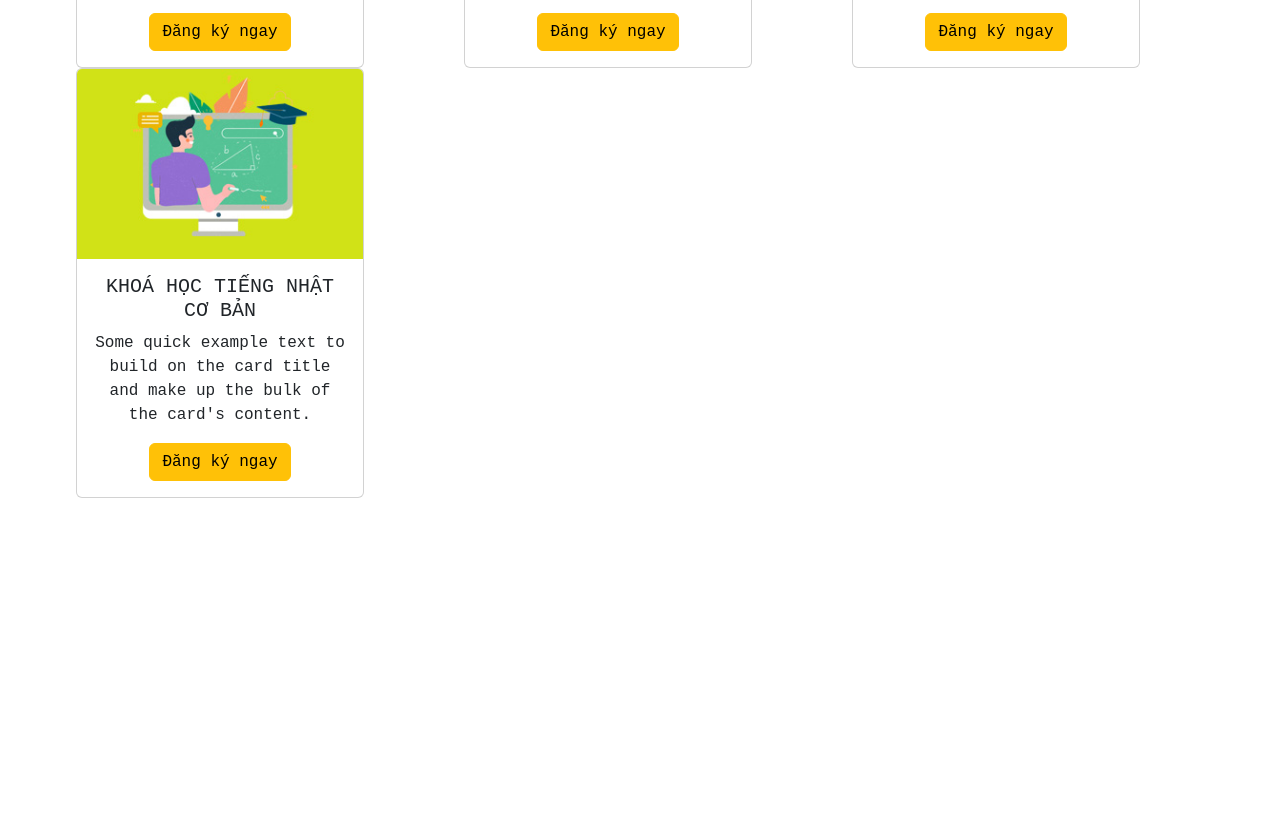
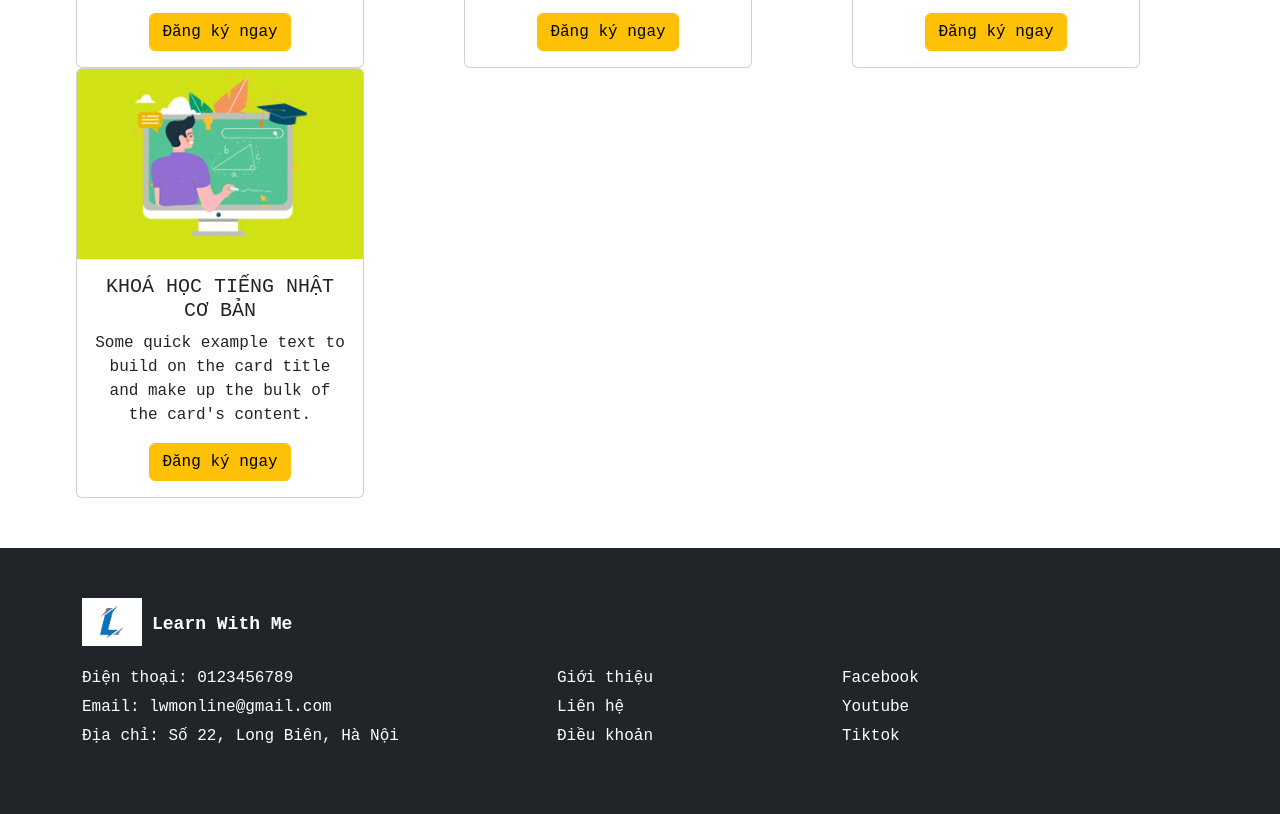
Before and after one commit to hibiki4213/theme_for_learn_with_me, a plain HTML site: page index.html in a window 1280 px wide. Shown: the part 1817-2631 px from the top of the page. Before the commit the page ends 2315 px from the top, so only its background shows below. Drawn offline with nearby package versions, Linux system fonts and the light colour scheme.

Commit message:
add footer

```diff
--- a/css/style.css
+++ b/css/style.css
@@ -112,3 +112,48 @@ header .slider .carousel-item img {
 .main .top .content .card .card-boby h3, .main .bot .content .card .card-boby h3 {
     font-weight: bold;
 }
+
+/* Footer */
+footer {
+    margin-top: 50px;
+}
+
+footer .container {
+    font-family: 'Courier New', Courier, monospace;
+    padding-top: 50px;
+    padding-bottom: 50px;
+}
+
+footer .container .logo {
+    width: 30%;
+    float: left;
+    text-align: center;
+    margin-bottom: 20px;
+}
+
+footer .container .logo .img {
+    float: left;
+}
+
+footer .container .logo .text {
+    float: left;
+    padding-top: 13px;
+    font-family: 'Courier New', Courier, monospace;
+    font-weight: bold;
+    font-size: large;
+    margin-left: 10px;
+}
+
+footer .container .logo .img img {
+    width: 60px;
+    height: auto;
+}
+
+footer ul {
+    list-style-type: none;
+    padding-left: 0;
+}
+
+footer ul li {
+    margin-bottom: 5px;
+}
--- a/index.html
+++ b/index.html
@@ -177,6 +177,43 @@
         </div>
      </div>
     <!-- Main End -->
+     <footer class="bg-dark">
+        <div class="container text-white">
+            <div class="row">
+                <div class="col">
+                    <div class="logo">
+                        <div class="img">
+                            <img src="src/images/logo.jpg">
+                        </div>
+                        <div class="text">Learn With Me</div>
+                    </div>
+                </div>
+            </div>
+            <div class="row">
+                <div class="col">
+                    <ul>
+                        <li>Điện thoại: 0123456789</li>
+                        <li>Email: lwmonline@gmail.com</li>
+                        <li>Địa chỉ: Số 22, Long Biên, Hà Nội</li>
+                    </ul>
+                </div>
+                <div class="col col-3">
+                    <ul>
+                        <li>Giới thiệu</li>
+                        <li>Liên hệ</li>
+                        <li>Điều khoản</li>
+                    </ul>
+                </div>
+                <div class="col col-4">
+                    <ul>
+                        <li>Facebook</li>
+                        <li>Youtube</li>
+                        <li>Tiktok</li>
+                    </ul>
+                </div>
+            </div>
+        </div>
+     </footer>
     <script src="js/script.js"></script>
     <script src="https://cdn.jsdelivr.net/npm/bootstrap@5.3.3/dist/js/bootstrap.bundle.min.js" integrity="sha384-YvpcrYf0tY3lHB60NNkmXc5s9fDVZLESaAA55NDzOxhy9GkcIdslK1eN7N6jIeHz" crossorigin="anonymous"></script>
 </body>
```
